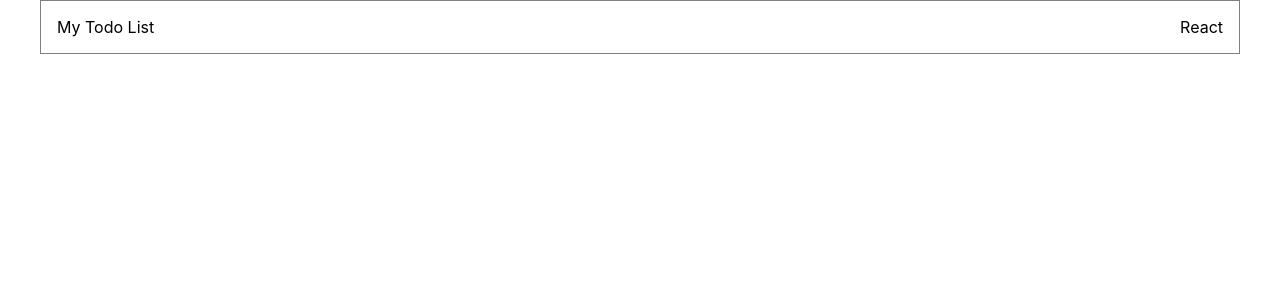
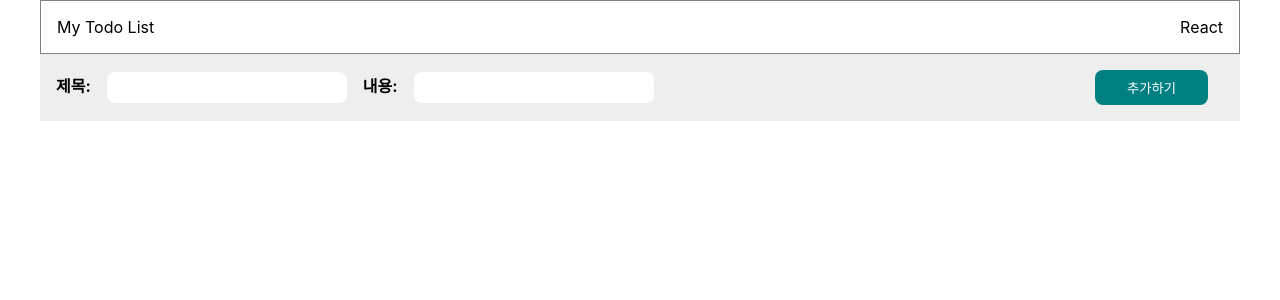
Before and after one commit to Adult96/sparta-todo, a React (Create React App) app: page / in a window 1280 px wide. Shown: the top 300 px of the page. Built offline with nearby package versions, Linux system fonts and the light colour scheme.

Commit message:
feat: add to  addTodo component

```diff
--- a/src/App.css
+++ b/src/App.css
@@ -10,3 +10,31 @@
   border: 1px solid grey;
   padding: 1rem;
 }
+
+.addTodo {
+  display: flex;
+  justify-content: space-between;
+  align-items: center;
+  font-weight: bold;
+  background-color: #eeeeee;
+  padding: 1rem;
+}
+
+.title,
+.comment {
+  width: 14rem;
+  margin: 0 1rem;
+  padding: 0.5rem;
+  border: none;
+  border-radius: 0.5rem;
+}
+
+.add {
+  margin-right: 1rem;
+  border: none;
+  outline: none;
+  color: white;
+  background-color: #008081;
+  padding: 0.5rem 2rem;
+  border-radius: 0.5rem;
+}
--- a/src/App.js
+++ b/src/App.js
@@ -1,10 +1,12 @@
 import './App.css';
+import AddTodo from './components/addTodo/AddTodo';
 import Navbar from './components/navbar/Navbar';
 
 function App() {
   return (
     <>
       <Navbar />
+      <AddTodo />
     </>
   );
 }
--- /dev/null
+++ b/src/components/addTodo/AddTodo.jsx
@@ -0,0 +1,41 @@
+import React, { useState } from 'react';
+
+export default function AddTodo() {
+  const [title, setTitle] = useState('');
+  const [comment, setComment] = useState('');
+
+  const handleSubmit = e => {
+    e.preventDefault();
+    if (!title || !comment) return;
+  };
+
+  const handleTitle = e => {
+    setTitle(e.target.value);
+  };
+
+  const handleComment = e => {
+    setComment(e.target.value);
+  };
+
+  return (
+    <form className='addTodo' onSubmit={handleSubmit}>
+      <div>
+        제목:
+        <input
+          className='title'
+          type='text'
+          value={title}
+          onChange={handleTitle}
+        />
+        내용:
+        <input
+          className='comment'
+          type='text'
+          value={comment}
+          onChange={handleComment}
+        />
+      </div>
+      <button className='add'>추가하기</button>
+    </form>
+  );
+}
```
